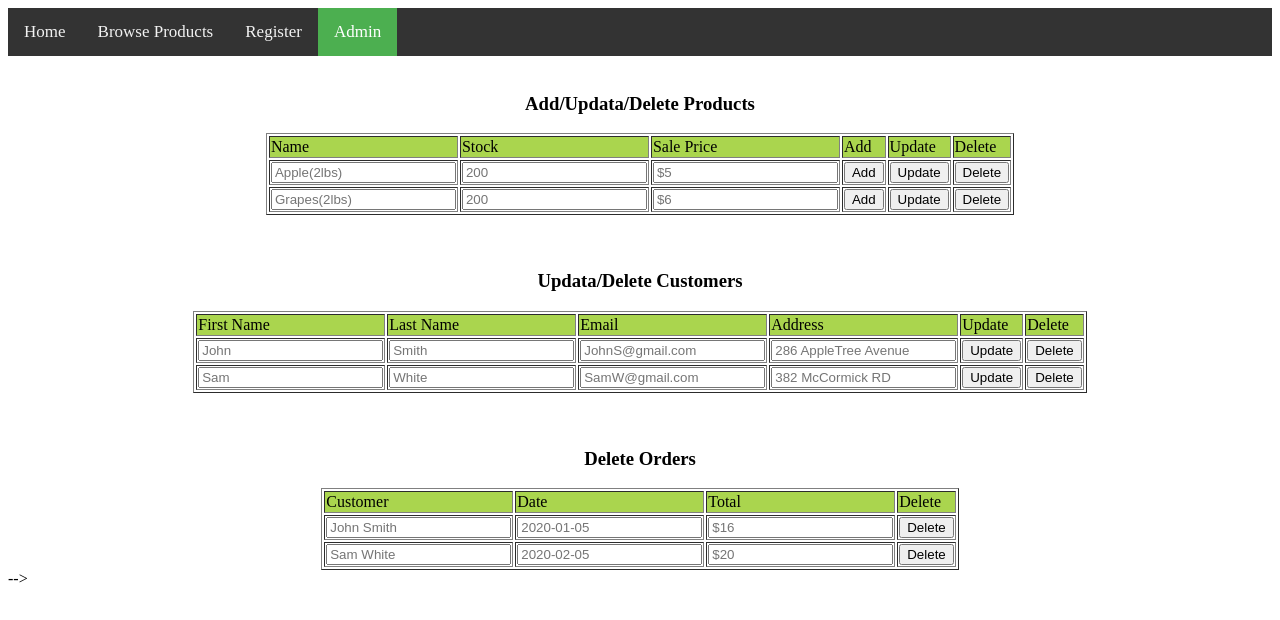
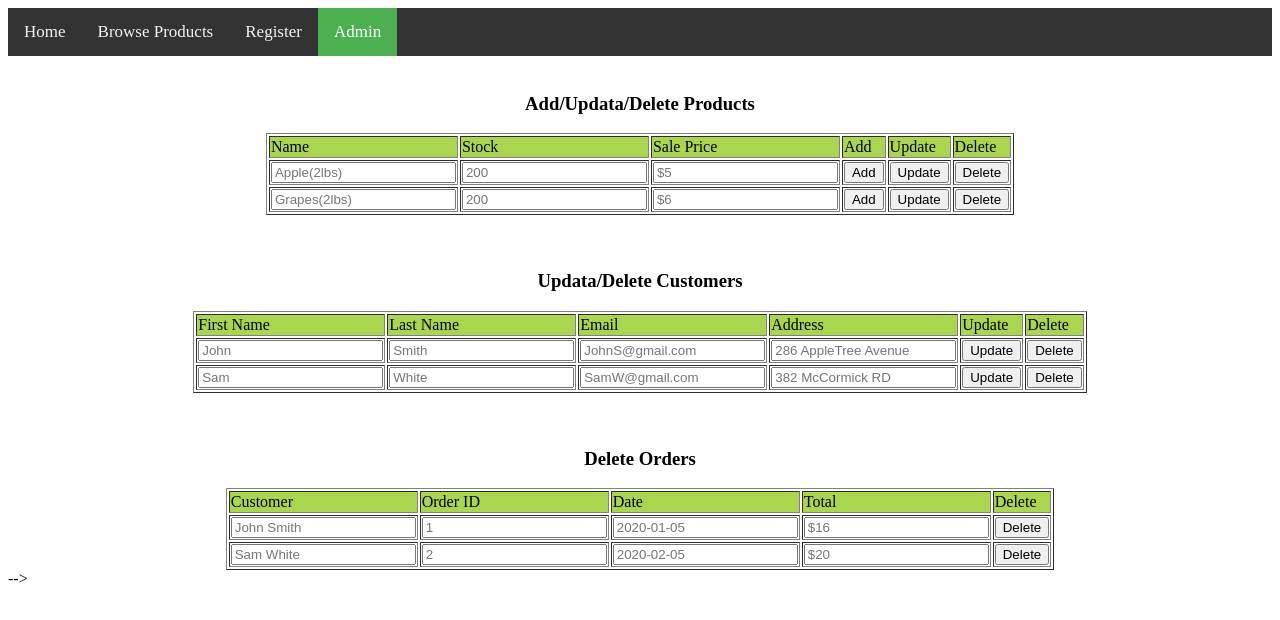
Before and after one commit to zhaoweisi/zhaoweisi.github.io, a plain HTML site: page admin.html in a window 1280 px wide. Drawn offline with Linux system fonts and the light colour scheme.

Commit message:
add orderID to admin-orders page

```diff
--- a/admin.html
+++ b/admin.html
@@ -87,6 +87,7 @@
    <table border = "1" width = "400" height = "80" align="center">
 	 <tr>
 			<td bgcolor="#AAD54E">Customer </td>
+			<td bgcolor="#AAD54E">Order ID </td>
 			<td bgcolor="#AAD54E">Date </td>
 			<td bgcolor="#AAD54E">Total </td>
 			<td bgcolor="#AAD54E">Delete </td>
@@ -94,6 +95,7 @@
 
 	 <tr>
 			<td> <input type="text" placeholder="John Smith"/> </td>
+			<td> <input type="text" placeholder="1"/> </td>
 			<td> <input type="text" placeholder="2020-01-05"/> </td>
 			<td> <input type="text" placeholder="$16"/> </td>
 			<td><button class="del_btn">Delete</button></td>
@@ -101,6 +103,7 @@
 
 	 <tr>
 		 <td> <input type="text" placeholder="Sam White"/> </td>
+		 <td> <input type="text" placeholder="2"/> </td>
 		 <td> <input type="text" placeholder="2020-02-05"/> </td>
 		 <td> <input type="text" placeholder="$20"/> </td>
 		 <td><button class="del_btn">Delete</button></td>
```
